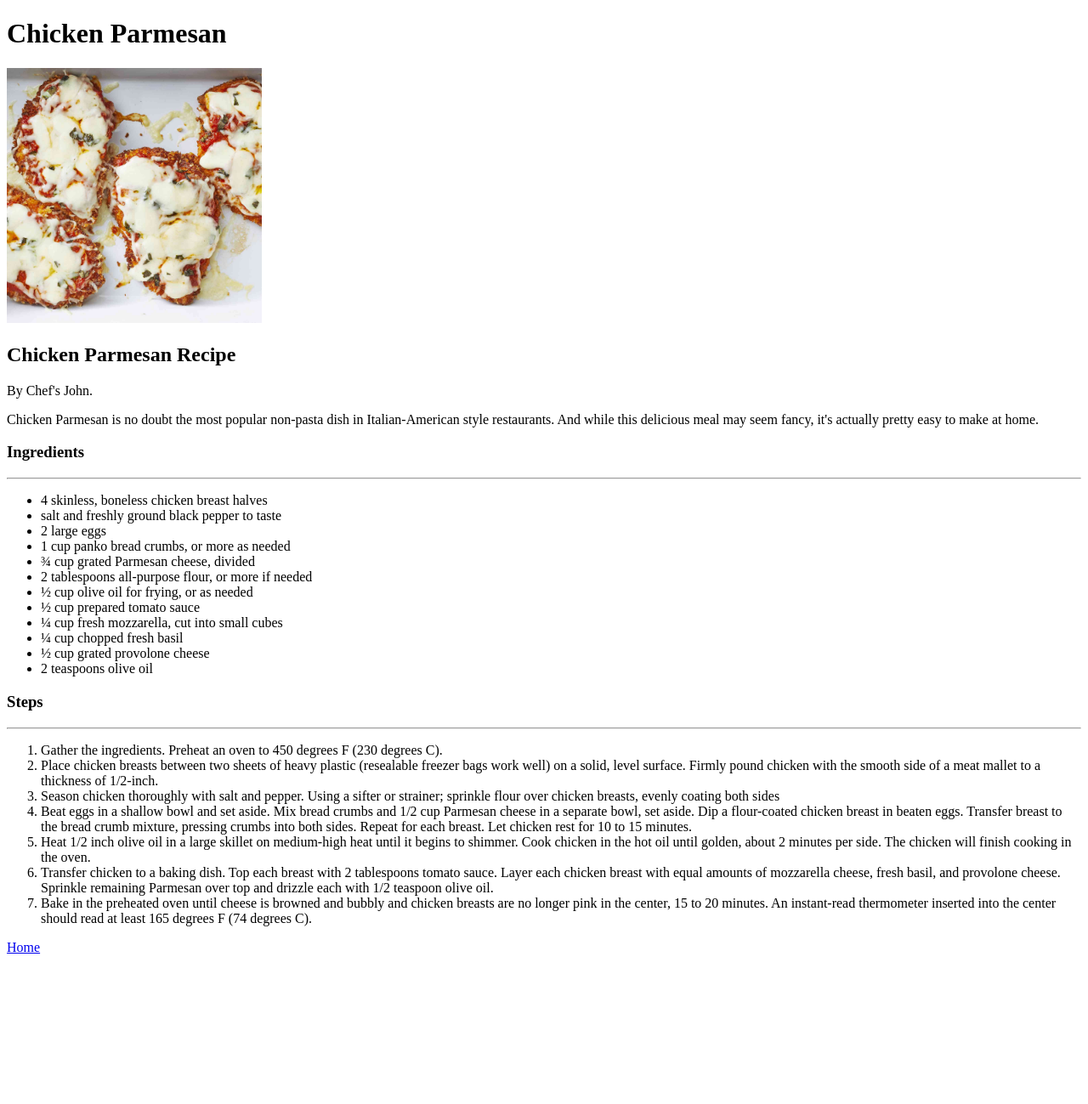
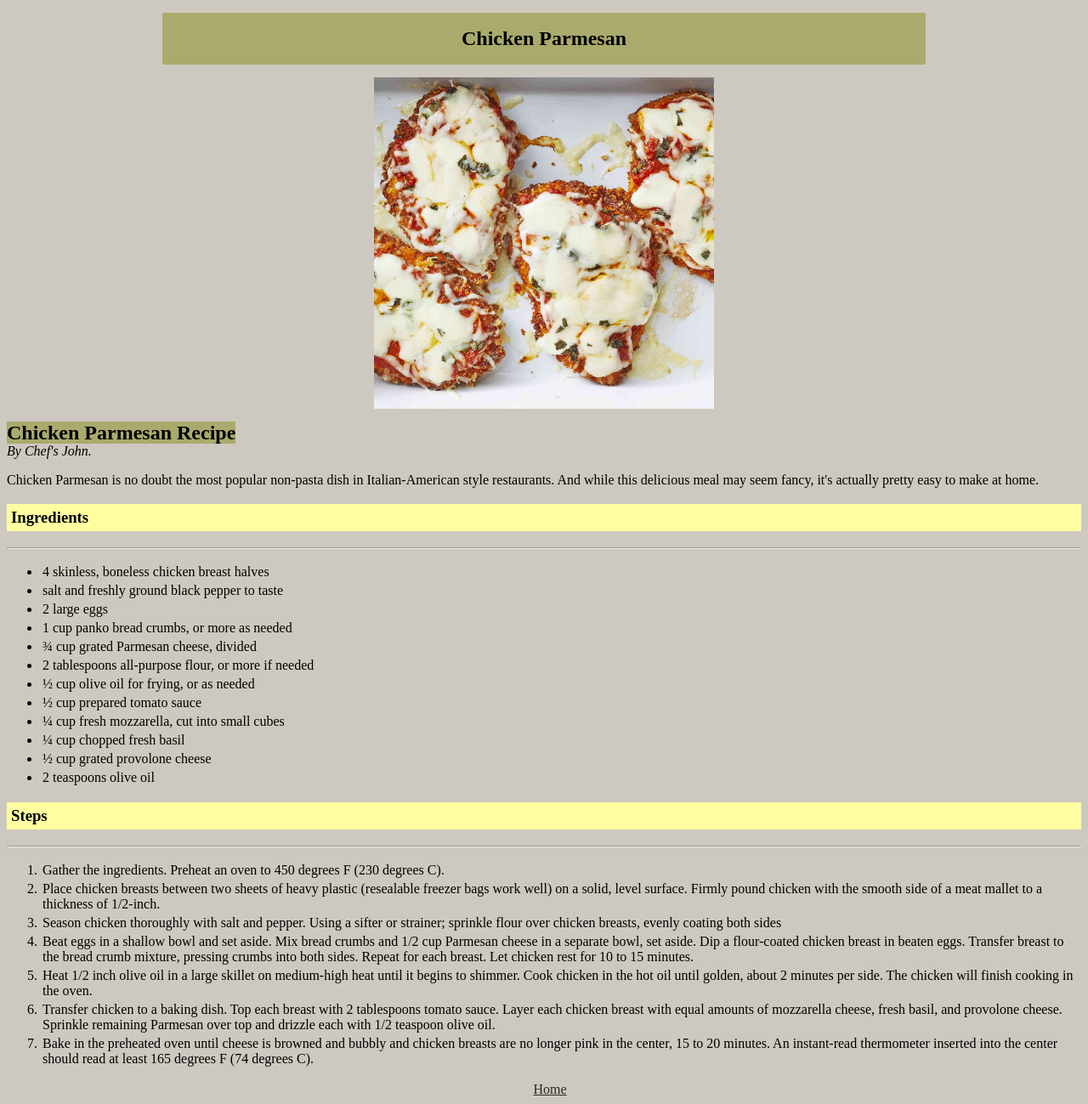
Before and after one commit to LucasAzevedoTheDev/odin-recipes, a plain HTML site: page recipes/chicken-parmesan.html in a window 1280 px wide. Shown: the whole page at 85% size. Before the commit the page ends 1132 px from the top, so only its background shows below. Drawn offline with Linux system fonts and the light colour scheme.

Commit message:
Add chicken.css and basic styles to recipe page

```diff
--- a/recipes/chicken-parmesan.html
+++ b/recipes/chicken-parmesan.html
@@ -4,16 +4,20 @@
   <meta charset="UTF-8">
   <meta name="viewport" content="width=device-width, initial-scale=1.0">
   <title>Chicken Parmesan</title>
+  <link rel="stylesheet" href="chicken.css">
 </head>
 <body>
+  <div class="title">
     <h1>Chicken Parmesan</h1>
-  <img src="../photos/chicken-picture.jpg" alt="chicken parmesan dish" width="300">
+  </div>
+    <img src="../photos/chicken-picture.jpg" alt="chicken parmesan dish">
     <h2>Chicken Parmesan Recipe</h2>
-  <p>By Chef's John.</p>
+  <p class="credits"><i>By Chef's John.</i></p>
   <p>Chicken Parmesan is no doubt the most popular non-pasta dish in Italian-American style restaurants.
     And while this delicious meal may seem fancy, it's actually pretty easy to make at home.</p>
     <h3>Ingredients</h3>
     <hr>
+  <div class="ingredients">
     <ul>
       <li>4 skinless, boneless chicken breast halves</li>
       <li>salt and freshly ground black pepper to taste</li>
@@ -28,8 +32,10 @@
       <li>½ cup grated provolone cheese</li>
       <li>2 teaspoons olive oil</li>
     </ul>
+  </div>
   <h3>Steps</h3>
   <hr>
+  <div class="steps">
     <ol>
       <li>Gather the ingredients. Preheat an oven to 450 degrees F (230 degrees C).</li>
       <li>Place chicken breasts between two sheets of heavy plastic (resealable freezer bags work well) on a solid, level surface. Firmly pound chicken with the smooth side of a meat mallet to a thickness of 1/2-inch.</li>
@@ -39,6 +45,9 @@
       <li>Transfer chicken to a baking dish. Top each breast with 2 tablespoons tomato sauce. Layer each chicken breast with equal amounts of mozzarella cheese, fresh basil, and provolone cheese. Sprinkle remaining Parmesan over top and drizzle each with 1/2 teaspoon olive oil.</li>
       <li>Bake in the preheated oven until cheese is browned and bubbly and chicken breasts are no longer pink in the center, 15 to 20 minutes. An instant-read thermometer inserted into the center should read at least 165 degrees F (74 degrees C).</li>
     </ol>
+  </div>
+  <div class="home">
     <a href="../index.html">Home</a>
+  </div>
 </body>
 </html>
--- /dev/null
+++ b/recipes/chicken.css
@@ -0,0 +1,58 @@
+body {
+  background-color: rgb(206, 201, 192);
+}
+
+.title {
+  background-color: rgb(170, 170, 109);
+  text-align: center;
+  padding: 1px;
+  width: 70vw;
+  margin: 15px auto;
+  font-size: 12px;
+}
+
+img {
+  width: 400px;
+  height: 390px;
+  margin: 15px auto;
+  display: block;
+}
+
+h2 {
+  background-color: rgb(170, 170, 109);
+  display: inline;
+}
+
+.credits {
+  margin-top: -1px;
+}
+
+h3 {
+  background-color: rgb(255, 255, 161);
+  padding: 5px;
+}
+
+.ingredients li{
+  padding: 2px;
+}
+
+.steps li {
+  padding: 2px;
+}
+
+.home {
+  width: 25px;
+  margin: 0 auto;
+}
+
+a {
+  color: rgb(42, 42, 35);
+}
+
+a:hover {
+  color: rgb(220, 220, 4)
+}
+
+a:active {
+  color: #fff;
+}
```
Lines whose indentation alone changed are shown as unchanged.
